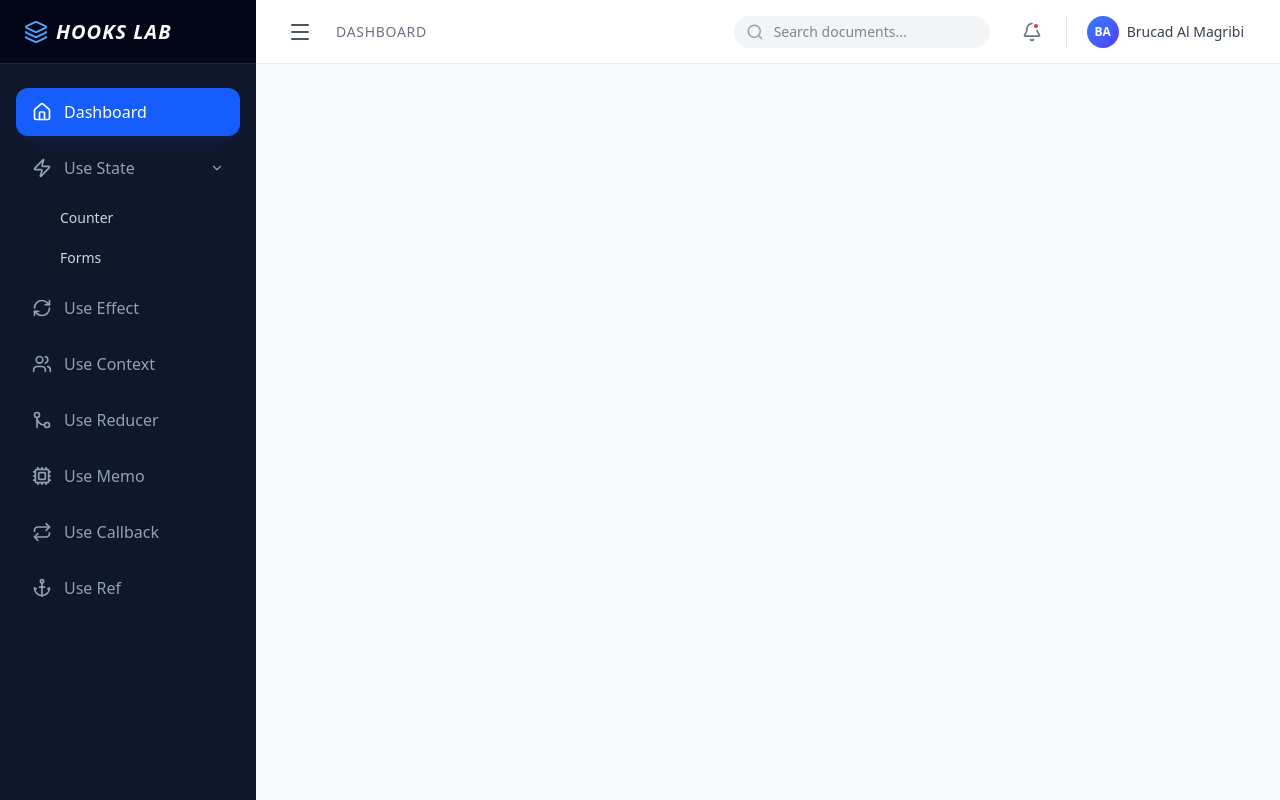
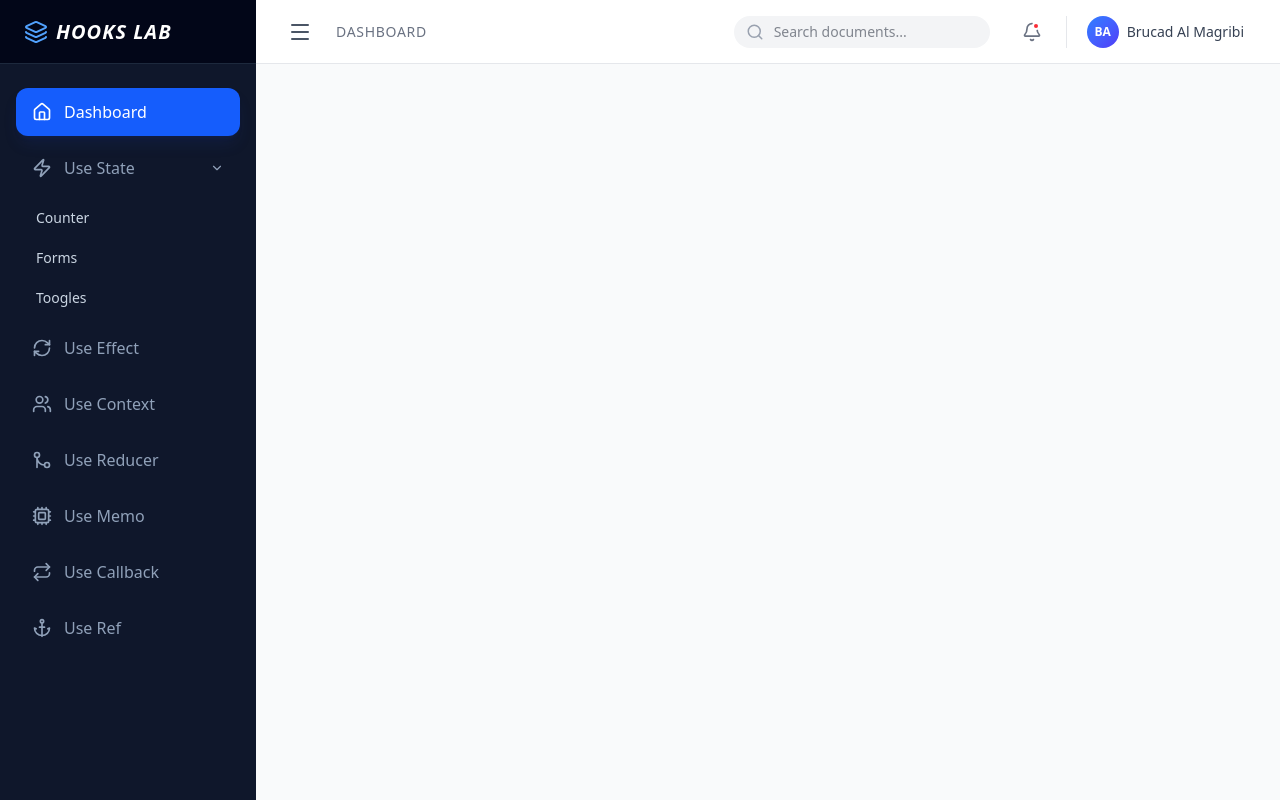
Before and after one commit to almagribii/hooks-lab, a React (Vite) app: page / in a window 1280 px wide. Built offline with nearby package versions, Linux system fonts and the light colour scheme.

Commit message:
fixed sidebar when dropdown

```diff
--- a/src/components/Sidebar.tsx
+++ b/src/components/Sidebar.tsx
@@ -57,6 +57,7 @@ const Sidebar: React.FC<SidebarProps> = ({ isOpen, toggleSidebar }) => {
               childrenItems={[
                 { label: "Counter", route: "/usestate/counter" },
                 { label: "Forms", route: "/usestate/forms" },
+                { label: "Toogles", route: "/usestate/toogles" },
               ]}
             />
             <NavItem icon={RefreshCw} label="Use Effect" route="/useeffect" />
@@ -150,7 +151,7 @@ const NavItem: React.FC<NavItemProps> = ({
       </div>
 
       {childrenItems && childrenItems.length > 0 && (
-        <div className={`mt-2 pl-8 space-y-1 ${open ? "block" : "hidden"}`}>
+        <div className={`mt-2 pl-2 space-y-1 ${open ? "block" : "hidden"}`}>
           {childrenItems.map((sub) => (
             <NavLink
               key={sub.route}
```
